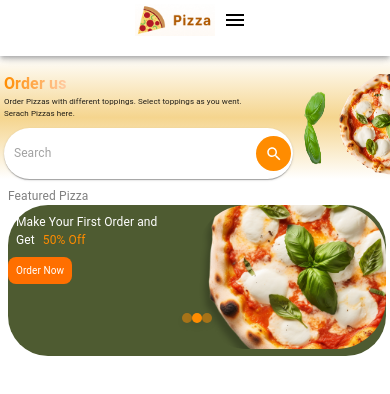
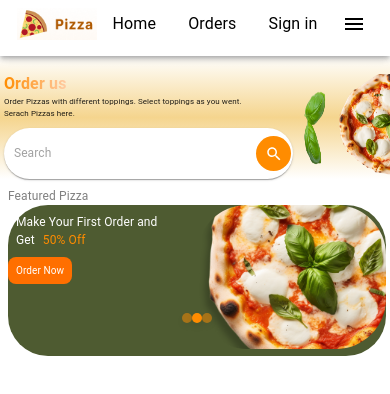
Before and after one commit to getye/Pizza-Ordering-App, a React (Create React App) app in the folder client/: page / in a window 390 px wide. Shown: the top 394 px of the page. Built offline with nearby package versions, Linux system fonts and the light colour scheme.

Commit message:
Responsive top bar

```diff
--- a/client/src/navigations/mainbar.js
+++ b/client/src/navigations/mainbar.js
@@ -405,6 +405,9 @@ export const MainBar = (props) => {
             {(isMobile)&&(
               <Box sx={{ display: 'flex', justifyContent: 'space-between', alignItems: 'center' }}>
                   <img src={pizza} alt="Pizza Logo" style={{ width: '80px' }} />
+                  <MenuItem onClick={home}>Home</MenuItem>
+                  <MenuItem onClick={orders}>Orders</MenuItem>
+                  <MenuItem onClick={signin}>Sign in</MenuItem>
                   <IconButton
                       color="inherit"
                       aria-label="open drawer"
@@ -418,8 +421,6 @@ export const MainBar = (props) => {
             )}
             {(isMobile && mobileOpen) && (
               <>
-            <MenuItem onClick={home}>Home</MenuItem>
-            <MenuItem onClick={orders}>Orders</MenuItem>
             <MenuItem onClick={contact}>Who we are</MenuItem>
             <MenuItem
                 onClick={signup}
@@ -431,7 +432,6 @@ export const MainBar = (props) => {
                     opacity: 0.9,
                   },
                 }}>Register</MenuItem>
-              <MenuItem onClick={signin}>Sign in</MenuItem>
               </>
             )}
           </Toolbar>
```
Also changed, not shown: 8 other files (tests, documents, lock files or other folders).
